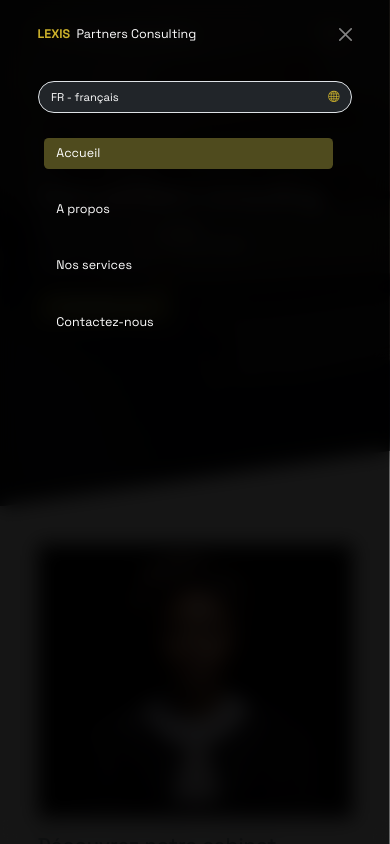
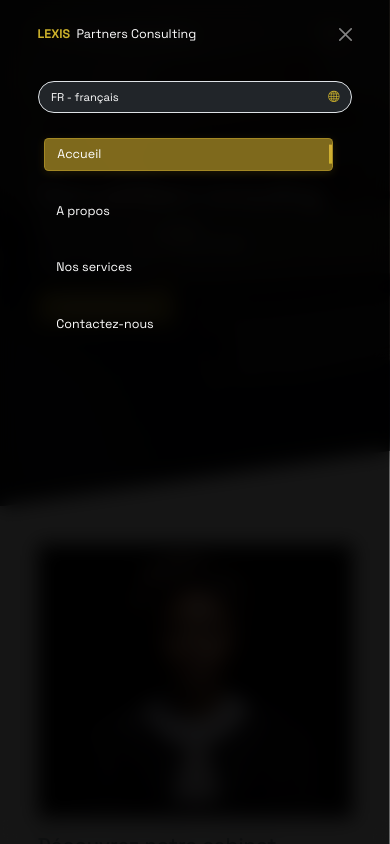
Before and after one commit to Elkis243/Lexis-Partners-Consulting, a Django app: page /fr/ in a window 390 px wide, after a click that opens the changed part. Run offline with Django 5.2, Linux system fonts and the light colour scheme.

Commit message:
Chore: Amélioration des styles CSS pour les liens de navigation et le menu mobile
- Ajout de nouveaux styles pour les liens de navigation avec des effets de survol.
- Mise à jour des styles des boutons pour une meilleure cohérence visuelle.
- Amélioration des styles des liens dans le menu mobile pour une expérience utilisateur optimisée.

```diff
--- a/lexis_partners_consulting/static/style/index.css
+++ b/lexis_partners_consulting/static/style/index.css
@@ -8,10 +8,44 @@
   font-size: 12.5px;
 }
 
-.active-link,
+/* Styles améliorés pour les liens de navigation */
+.nav-link {
+  position: relative;
+  overflow: hidden;
+  transition: all 0.3s cubic-bezier(0.4, 0, 0.2, 1);
+  border-radius: 8px;
+}
+
+.nav-link::before {
+  content: '';
+  position: absolute;
+  top: 0;
+  left: -100%;
+  width: 100%;
+  height: 100%;
+  background: linear-gradient(90deg, transparent, rgba(212, 175, 55, 0.2), transparent);
+  transition: left 0.5s ease;
+}
+
+.nav-link:hover::before {
+  left: 100%;
+}
+
 .nav-link:hover {
-  background-color: var(--gold);
+  background-color: rgba(212, 175, 55, 0.15);
+  color: #d4af37 !important;
+  transform: translateY(-2px);
+  box-shadow: 0 4px 12px rgba(212, 175, 55, 0.3);
 }
+
+.active-link {
+  background-color: rgba(180, 150, 40, 0.7) !important;
+  color: white !important;
+  border: 1px solid rgba(180, 150, 40, 0.7);
+  box-shadow: 0 2px 8px rgba(180, 150, 40, 0.4);
+}
+
+
 
 /* Navbar toggler transition */
 .navbar-toggler {
@@ -58,16 +92,18 @@
 }
 
 .custom-btn {
-  background-color: var(--gold) !important;
+  background-color: rgba(180, 150, 40, 0.7) !important;
   color: white !important;
+  border: 1px solid rgba(180, 150, 40, 0.7);
   border-radius: 5px;
   padding: 7px 20px;
-  border: none;
-  transition: background-color 0.3s ease;
+  transition: all 0.3s ease;
 }
 
 .custom-btn:hover {
-  background-color: var(--high-gold) !important;
+  background-color: rgba(160, 130, 30, 0.7) !important;
+  border-color: rgba(160, 130, 30, 0.7);
+  box-shadow: 0 4px 12px rgba(180, 150, 40, 0.5);
 }
 
 
@@ -144,20 +180,58 @@
   padding-top: 2rem;
 }
 
+/* Styles améliorés pour les liens du menu mobile */
 .offcanvas .nav-link {
-  transition: all 0.3s ease;
+  position: relative;
+  transition: all 0.3s cubic-bezier(0.4, 0, 0.2, 1);
   border-radius: 8px;
   margin: 0.5rem 0;
+  padding: 12px 16px;
+  overflow: hidden;
+}
+
+.offcanvas .nav-link::before {
+  content: '';
+  position: absolute;
+  top: 0;
+  left: -100%;
+  width: 100%;
+  height: 100%;
+  background: linear-gradient(90deg, transparent, rgba(212, 175, 55, 0.3), transparent);
+  transition: left 0.5s ease;
+}
+
+.offcanvas .nav-link:hover::before {
+  left: 100%;
 }
 
 .offcanvas .nav-link:hover {
-  background-color: rgba(255, 255, 255, 0.1);
-  transform: translateX(5px);
+  background-color: rgba(212, 175, 55, 0.2);
+  color: #d4af37 !important;
+  transform: translateX(8px) translateY(-1px);
+  box-shadow: 0 4px 15px rgba(212, 175, 55, 0.4);
 }
 
 .offcanvas .nav-link.active-link {
   background-color: var(--gold);
   color: white !important;
+  box-shadow: 0 2px 8px rgba(75, 63, 11, 0.4);
+}
+
+.offcanvas .nav-link.active-link::after {
+  content: '';
+  position: absolute;
+  right: 0;
+  top: 50%;
+  width: 3px;
+  height: 0;
+  background: linear-gradient(180deg, #d4af37, #ccb12b);
+  transition: all 0.3s ease;
+  transform: translateY(-50%);
+}
+
+.offcanvas .nav-link.active-link::after {
+  height: 60%;
 }
 
 .text-gold {
```
